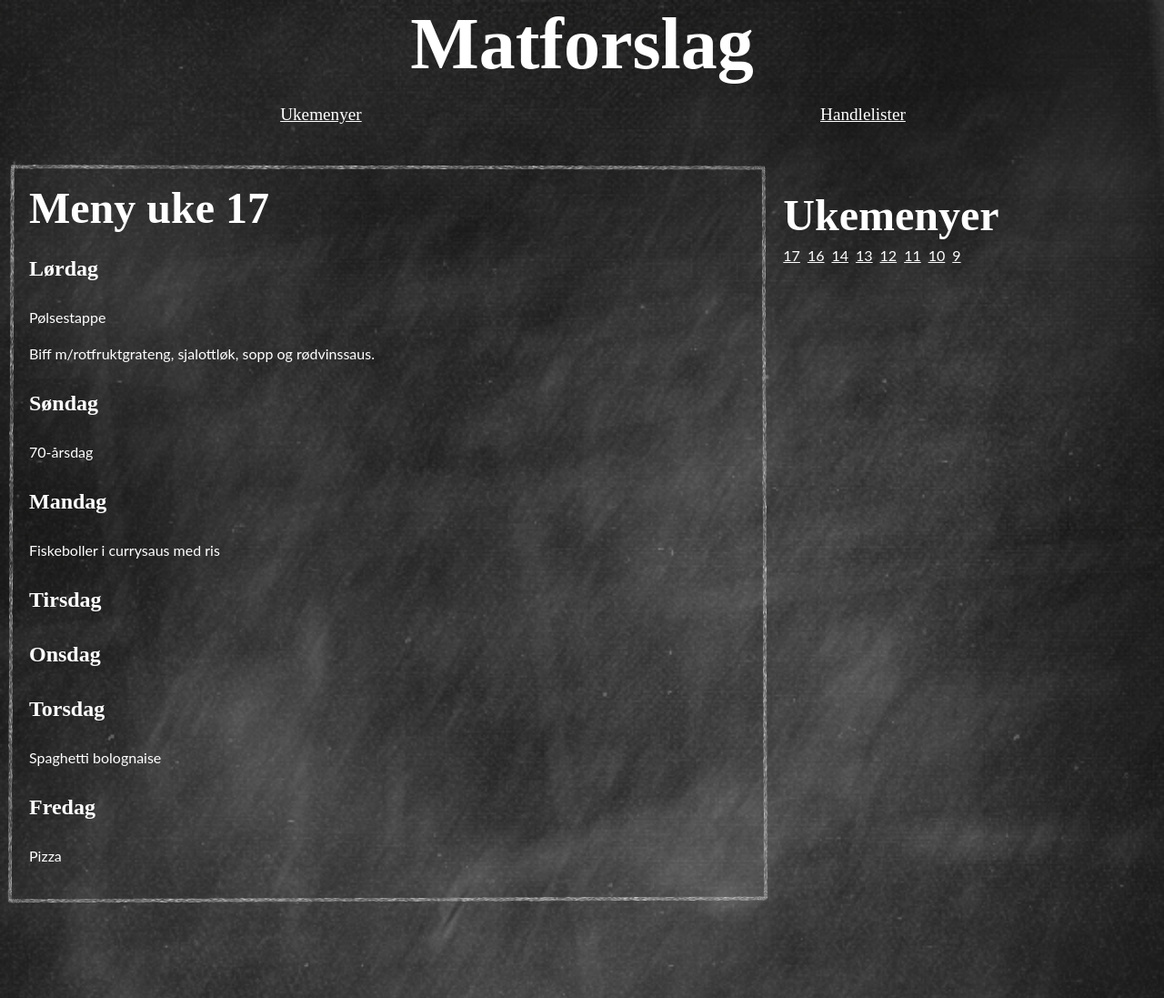
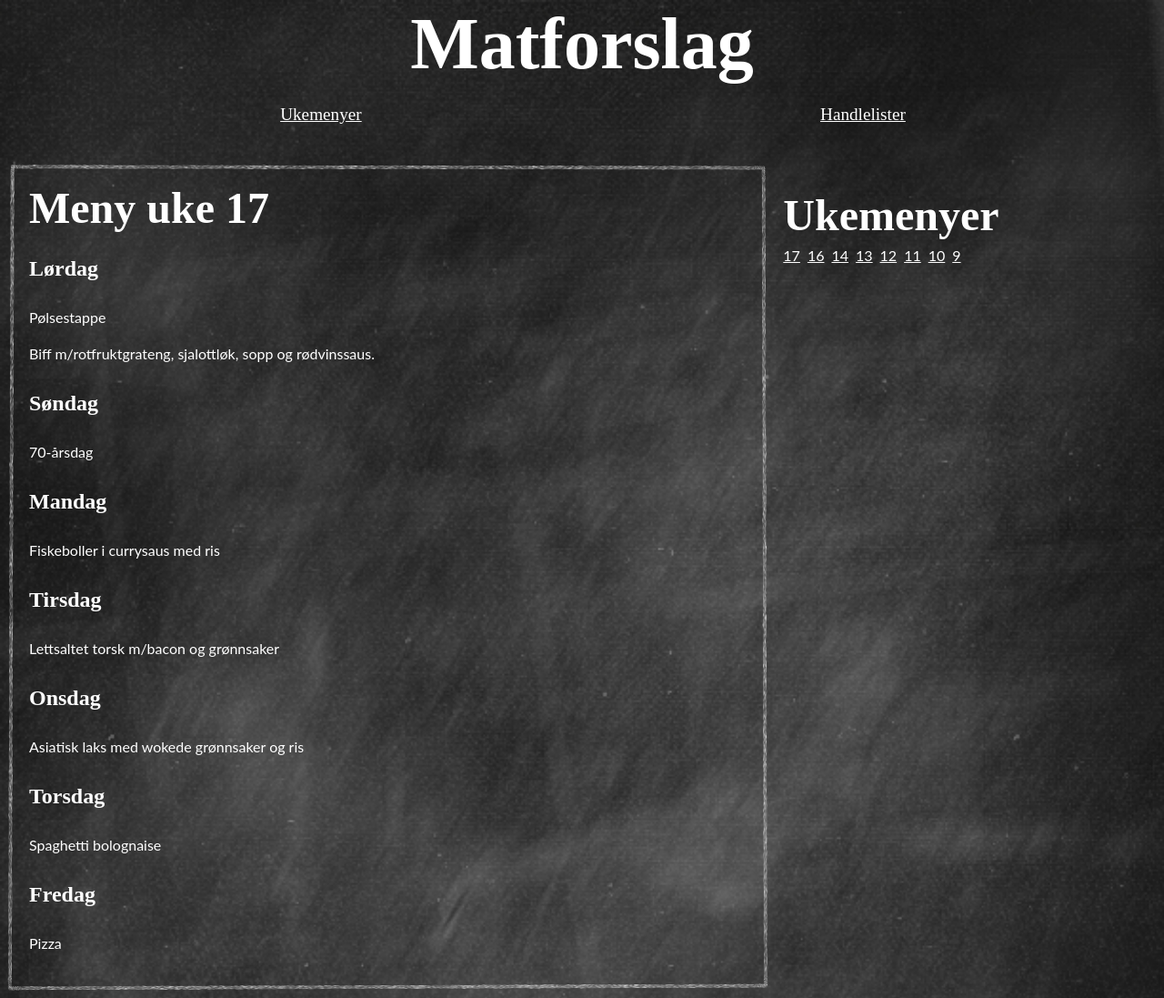
Before and after one commit to arejoh/matforslag, a Jekyll site: the page built from menyer/17.md, in a window 1280 px wide. Shown: the whole page at 91% size. Built offline with Jekyll 4.4.1, drawn with Linux system fonts in a browser that asks for light colours.

Commit message:
Updated week menu 17

```diff
--- a/menyer/17.md
+++ b/menyer/17.md
@@ -21,11 +21,11 @@ Fiskeboller i currysaus med ris
 
 ### Tirsdag
 
-
+Lettsaltet torsk m/bacon og grønnsaker
 
 ### Onsdag
 
-
+Asiatisk laks med wokede grønnsaker og ris
 
 ### Torsdag
 
```
